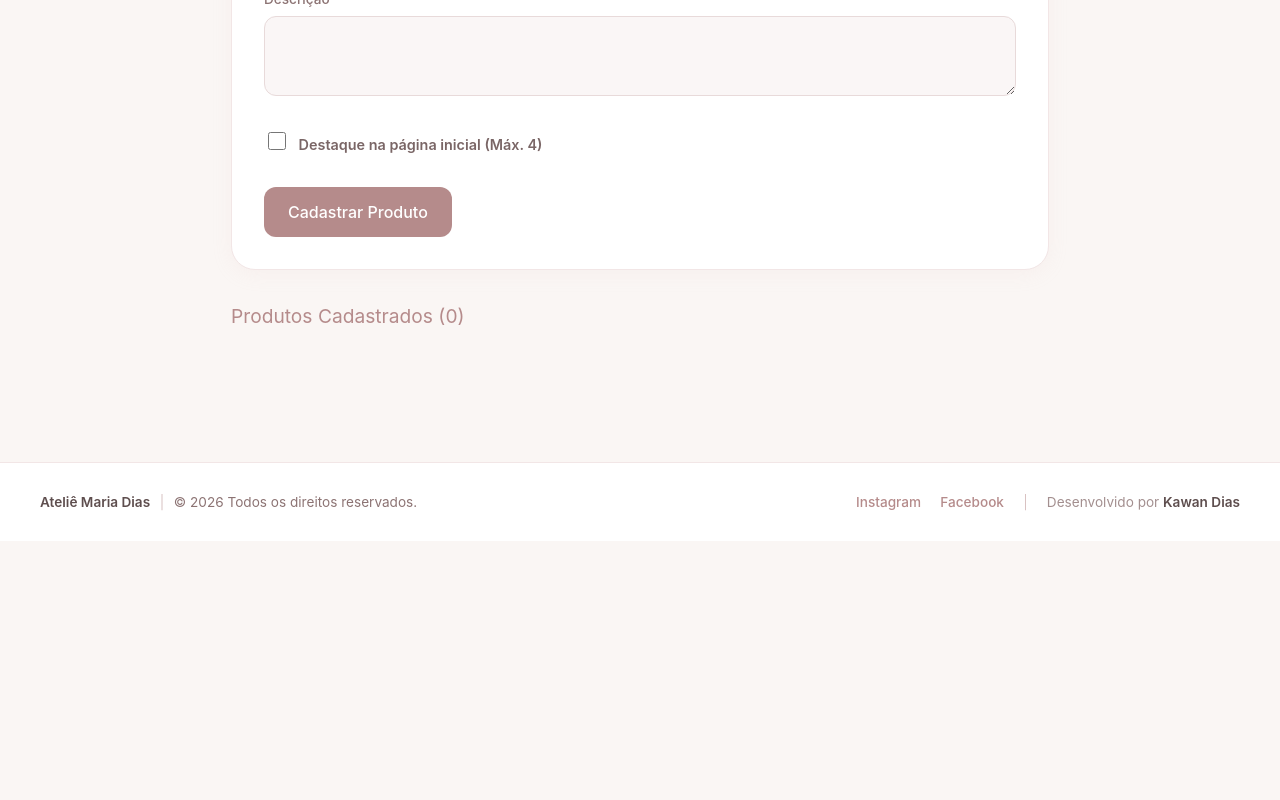
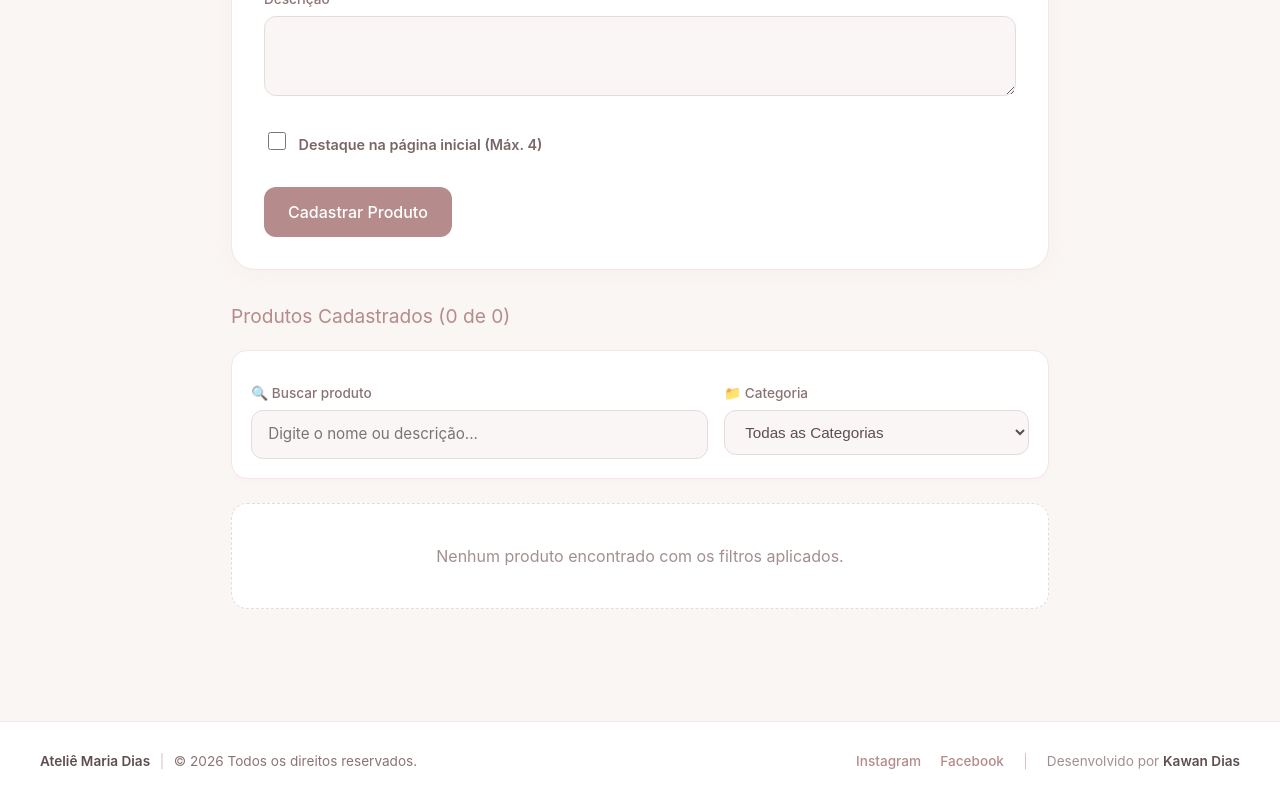
Before and after one commit to KawanDias/atelie-mariaDias, a React (Vite) app: page /admin in a window 1280 px wide. Shown: the part 908-1708 px from the top of the page. Before the commit the page ends 1449 px from the top, so only its background shows below. Built offline with nearby package versions, Linux system fonts and the light colour scheme; no server answers; the database is empty.

Commit message:
feat: adiciona area de controle de produtos na area de admim | remove botoes desnecessarios da landing page | integra com banco de dados Firebase

```diff
--- a/src/pages/AdminPage.tsx
+++ b/src/pages/AdminPage.tsx
@@ -9,6 +9,10 @@ function AdminPage() {
     const [products, setProducts] = useState<Product[]>([]);
     const [isEditing, setIsEditing] = useState<number | string | null>(null);
     const [itemToDelete, setItemToDelete] = useState<{ id: number | string; title: string } | null>(null);
+
+    // Estados para Filtro e Busca
+    const [searchTerm, setSearchTerm] = useState('');
+    const [selectedCategory, setSelectedCategory] = useState<string>('Todas');
 
     const [formData, setFormData] = useState({
         title: '',
@@ -105,6 +109,9 @@ function AdminPage() {
             images: existingImages,
             featured: product.featured || false,
         });
+
+        // Rola suavemente até o formulário de edição
+        window.scrollTo({ top: 0, behavior: 'smooth' });
     };
 
     const handleCancel = () => {
@@ -164,6 +171,14 @@ function AdminPage() {
             toast.error('Erro ao salvar produto. Verifique a conexão.');
         }
     };
+
+    // Lógica de filtragem dos produtos
+    const filteredProducts = products.filter((product) => {
+        const matchesSearch = product.title.toLowerCase().includes(searchTerm.toLowerCase()) ||
+                              product.description.toLowerCase().includes(searchTerm.toLowerCase());
+        const matchesCategory = selectedCategory === 'Todas' || product.category === selectedCategory;
+        return matchesSearch && matchesCategory;
+    });
 
     const cardStyle = {
         background: '#ffffff',
@@ -374,13 +389,57 @@ function AdminPage() {
                 </form>
             </div>
 
-            {/* Lista de Produtos Cadastrados */}
-            <h2 style={{ fontSize: '1.2rem', marginBottom: '1.2rem', color: '#b58b8b', fontWeight: 400 }}>
-                Produtos Cadastrados ({products.length})
+            {/* Cabeçalho de Produtos Cadastrados */}
+            <div style={{ display: 'flex', justifyContent: 'space-between', alignItems: 'center', marginBottom: '1.2rem' }}>
+                <h2 style={{ fontSize: '1.2rem', color: '#b58b8b', fontWeight: 400, margin: 0 }}>
+                    Produtos Cadastrados ({filteredProducts.length} de {products.length})
                 </h2>
+            </div>
 
+            {/* BARRA DE PESQUISA E FILTROS */}
+            <div style={{
+                display: 'grid',
+                gridTemplateColumns: '1.5fr 1fr',
+                gap: '1rem',
+                marginBottom: '1.5rem',
+                background: '#ffffff',
+                padding: '1.2rem',
+                borderRadius: '16px',
+                border: '1px solid #f2e6e6',
+                boxShadow: '0 2px 8px rgba(230, 200, 200, 0.08)'
+            }}>
+                <div>
+                    <label style={labelStyle}>🔍 Buscar produto</label>
+                    <input
+                        type="text"
+                        placeholder="Digite o nome ou descrição..."
+                        value={searchTerm}
+                        onChange={(e) => setSearchTerm(e.target.value)}
+                        style={inputStyle}
+                    />
+                </div>
+
+                <div>
+                    <label style={labelStyle}>📁 Categoria</label>
+                    <select
+                        value={selectedCategory}
+                        onChange={(e) => setSelectedCategory(e.target.value)}
+                        style={inputStyle}
+                    >
+                        <option value="Todas">Todas as Categorias</option>
+                        <option value="Enxoval de Bebê">Enxoval de Bebê</option>
+                        <option value="Batizado">Batizado</option>
+                        <option value="Toalhas Personalizadas">Toalhas Personalizadas</option>
+                        <option value="Acessórios & Maternidade">Acessórios & Maternidade</option>
+                        <option value="Decoração do Quartinho">Decoração do Quartinho</option>
+                    </select>
+                </div>
+            </div>
+
+            {/* Lista de Produtos Filtrados */}
             <div style={{ display: 'grid', gap: '0.8rem' }}>
-                {products.map((product) => {
+                {filteredProducts.length > 0 ? (
+                    filteredProducts.map((product) => {
                         const productImages = (product as any).images || ((product as any).image ? [(product as any).image] : []);
                         const mainImage = productImages[0] || '';
                         const isUrl = mainImage.startsWith('http') || mainImage.startsWith('data:');
@@ -437,7 +496,19 @@ function AdminPage() {
                                 </div>
                             </div>
                         );
-                })}
+                    })
+                ) : (
+                    <div style={{
+                        textAlign: 'center',
+                        padding: '2.5rem 1rem',
+                        background: '#ffffff',
+                        borderRadius: '16px',
+                        border: '1px dashed #e8dada',
+                        color: '#a38f8f'
+                    }}>
+                        Nenhum produto encontrado com os filtros aplicados.
+                    </div>
+                )}
             </div>
 
             {/* Modal de Confirmação */}
--- a/src/pages/HomePage.tsx
+++ b/src/pages/HomePage.tsx
@@ -2,7 +2,7 @@ import React, { useState, useEffect } from 'react';
 import { Link } from 'react-router-dom';
 import ProductCard from '../components/ProductCard';
 import { getProducts } from '../services/productService';
-import type { Product } from '../types'; // Importando o tipo Product
+import type { Product } from '../types';
 
 function HomePage() {
     const [featuredProducts, setFeaturedProducts] = useState<Product[]>([]);
@@ -78,23 +78,7 @@ function HomePage() {
                                 transition: 'opacity 0.2s'
                             }}
                         >
-                            Ver enxoval
-                        </Link>
-                        <Link
-                            to="/login"
-                            style={{
-                                background: '#ffffff',
-                                color: '#7a6666',
-                                padding: '0.7rem 1.5rem',
-                                borderRadius: '14px',
-                                fontWeight: 500,
-                                fontSize: '0.9rem',
-                                textDecoration: 'none',
-                                border: '1px solid #e8dada',
-                                transition: 'background 0.2s'
-                            }}
-                        >
-                            Minha conta
+                            Ver catálogo
                         </Link>
                     </div>
                 </div>
```
Lines whose indentation alone changed are shown as unchanged.
